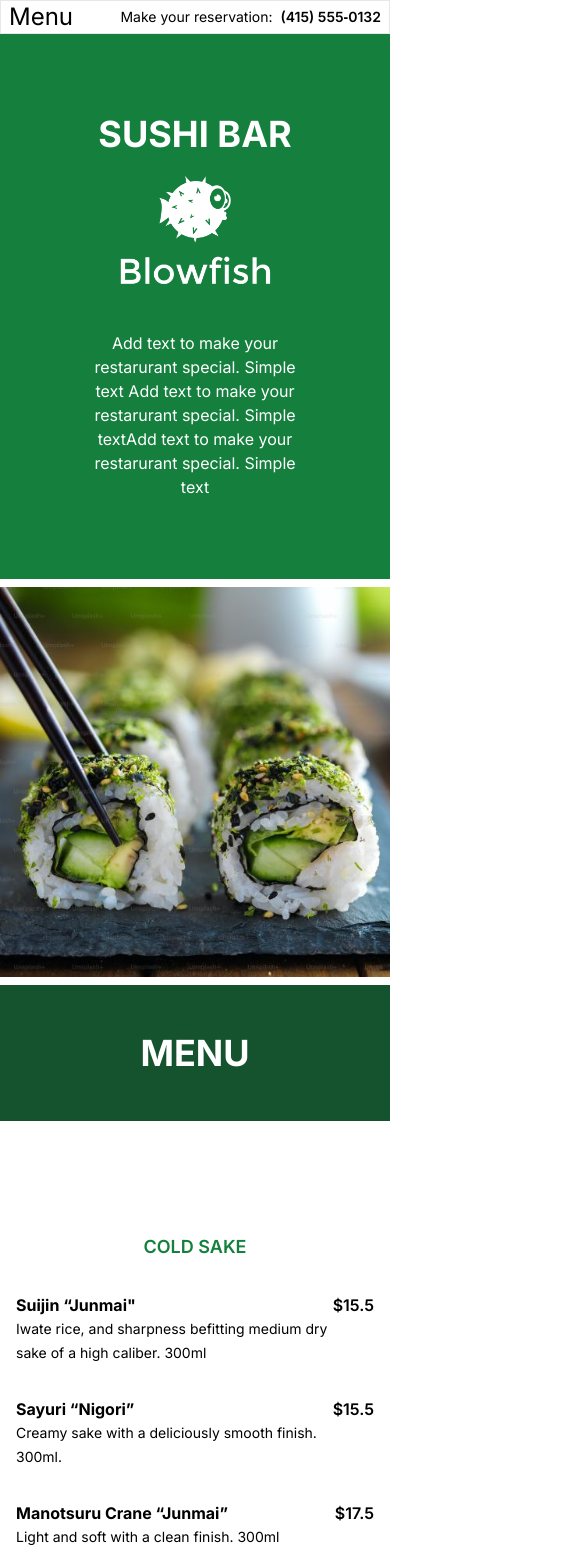
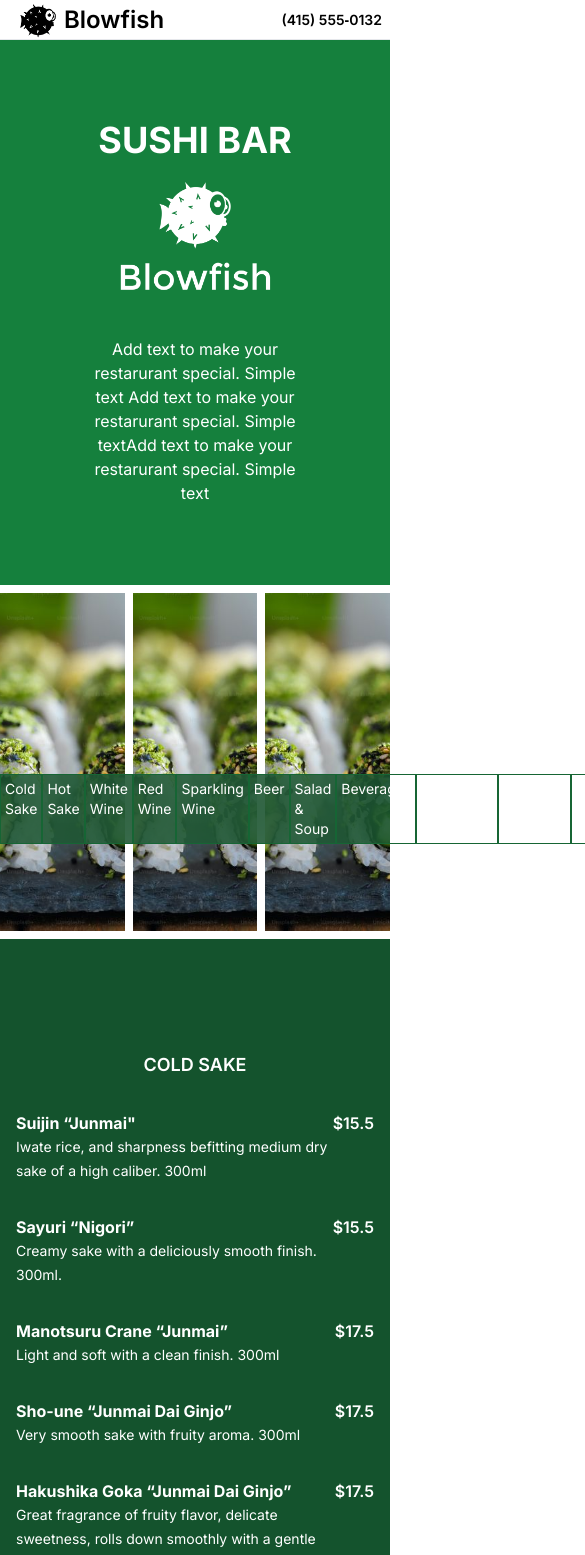
Before and after one commit to wjaqbo/wjaqbo.github.io, a Next.js app: page / in a window 390 px wide. Shown: the top 1555 px of the page, 585 px wide, since content can reach past the window. Built offline with nearby package versions, Linux system fonts and the light colour scheme.

Commit message:
Add navigation which links to the menu categories

```diff
--- a/src/app/layout.tsx
+++ b/src/app/layout.tsx
@@ -17,11 +17,14 @@ export default function RootLayout({
   children: React.ReactNode;
 }) {
   return (
-    <html lang="en" className="dark">
+    <html lang="en" className="dark scroll-smooth focus:scroll-auto">
       <body className={`${inter.className} flex min-h-screen flex-col`}>
         <AnimationProvider>
           <Header />
           {children}
+          <footer className="bg-green-700 px-2 py-10 text-white">
+            @digitmonkey
+          </footer>
         </AnimationProvider>
       </body>
     </html>
--- a/src/app/page.tsx
+++ b/src/app/page.tsx
@@ -1,4 +1,4 @@
-import { Hero, Slider, Menu } from "@/components";
+import { Hero, Slider, Menu, Navigation } from "@/components";
 
 export default function Home() {
   return (
@@ -6,6 +6,7 @@ export default function Home() {
       <Hero />
       <Slider />
       <Menu />
+      <Navigation />
     </main>
   );
 }
--- a/src/components/Header.tsx
+++ b/src/components/Header.tsx
@@ -1,11 +1,23 @@
+import Image from "next/image";
+import Link from "next/link";
 import React from "react";
 
 export default function Header() {
   return (
-    <header className="sticky top-0 z-10 flex items-center justify-between border bg-white bg-opacity-75 px-2">
-      <h1 className="text-2xl">Menu</h1>
+    <header className="top-0 z-10 flex h-10 items-center justify-between overflow-hidden border-b bg-white bg-opacity-50 px-2 backdrop-blur-xl">
+      <Link href="/">
+        <Image
+          data-aos="fade-right"
+          className="absolute left-[-12px] top-[-7px]"
+          src="/images/logo.png"
+          width={100}
+          height={100}
+          alt="Blowfish"
+        />
+        <h1 className="pl-14 text-2xl font-semibold">Blowfish</h1>
+      </Link>
       <div className="flex gap-2 text-sm">
-        <p>Make your reservation:</p>
+        <p className="hidden">Make your reservation:</p>
         <p className="font-semibold">(415)&nbsp;555&#8209;0132</p>
       </div>
     </header>
--- a/src/components/Menu.tsx
+++ b/src/components/Menu.tsx
@@ -5,13 +5,11 @@ import menu from "@/menu-blowfish.json";
 export default function Menu() {
   return (
     <section className="dark:bg-green-900 dark:text-white">
-      <div className="flex items-center justify-center bg-green-900 p-12">
-        <h2 className="text-4xl font-bold text-white">MENU</h2>
-      </div>
-      <ul className="mt-24 grid gap-24 md:grid-cols-2 lg:px-8 xl:grid-cols-3">
+      <ul className="gap grid gap-20 py-24 md:grid-cols-2 lg:px-8 xl:grid-cols-3">
         {menu.map((category) => (
           <li key={category.categoryId}>
             <h3
+              id={category.categoryId.toString()}
               data-aos={"fade-right"}
               className="m-4 text-center text-lg font-semibold uppercase text-green-700 dark:text-white"
             >
--- /dev/null
+++ b/src/components/Navigation.tsx
@@ -0,0 +1,22 @@
+import React from "react";
+import Link from "next/link";
+
+import menu from "@/menu-blowfish.json";
+
+export default async function Navigation() {
+  const caterogies = menu.map((category) => (
+    <Link
+      key={category.categoryId}
+      href={`/#${category.categoryId}`}
+      className="border border-green-800 p-1 text-sm text-white outline-none hover:bg-green-800 focus:bg-green-800 active:bg-green-800"
+    >
+      {category.title}
+    </Link>
+  ));
+  return (
+    <section className="sticky bottom-0 z-20 bg-green-900 bg-opacity-80 backdrop-blur-2xl">
+      {/* <h2 className="text-4xl font-bold text-white">MENU</h2> */}
+      <nav className="flex items-stretch">{caterogies}</nav>
+    </section>
+  );
+}
--- a/src/components/Slider.tsx
+++ b/src/components/Slider.tsx
@@ -4,30 +4,36 @@ import Image from "next/image";
 export default function Slider() {
   return (
     <section
-      className="my-2 flex justify-between gap-2 overflow-hidden"
+      className="my-2 flex h-[40vh] justify-between gap-2 overflow-hidden"
       data-aos="fade-in"
     >
+      <div className="relative w-2/6">
         <Image
           src="/images/sushi-pic.jpg"
           alt="sushi"
-        width={500}
-        height={400}
+          fill
+          objectFit="cover"
           loading="lazy"
         />
+      </div>
+      <div className="relative w-2/6">
         <Image
           src="/images/sushi-pic.jpg"
           alt="sushi"
-        width={500}
-        height={400}
+          fill
+          objectFit="cover"
           loading="lazy"
         />
+      </div>
+      <div className="relative w-2/6">
         <Image
           src="/images/sushi-pic.jpg"
           alt="sushi"
-        width={500}
-        height={400}
+          fill
+          objectFit="cover"
           loading="lazy"
         />
+      </div>
     </section>
   );
 }
--- a/src/components/index.ts
+++ b/src/components/index.ts
@@ -2,5 +2,6 @@ import AnimationProvider from "./AnimationProvider";
 import Hero from "./Hero";
 import Slider from "./Slider";
 import Menu from "./Menu";
+import Navigation from "./Navigation";
 
-export { AnimationProvider, Hero, Slider, Menu };
+export { AnimationProvider, Hero, Slider, Menu, Navigation };
--- a/tailwind.config.ts
+++ b/tailwind.config.ts
@@ -6,15 +6,8 @@ const config: Config = {
     "./src/components/**/*.{js,ts,jsx,tsx,mdx}",
     "./src/app/**/*.{js,ts,jsx,tsx,mdx}",
   ],
-  theme: {
-    extend: {
-      backgroundImage: {
-        "gradient-radial": "radial-gradient(var(--tw-gradient-stops))",
-        "gradient-conic":
-          "conic-gradient(from 180deg at 50% 50%, var(--tw-gradient-stops))",
-      },
-    },
-  },
+  theme: {},
   plugins: [],
+  darkMode: "class",
 };
 export default config;
```
Lines whose indentation alone changed are shown as unchanged.
